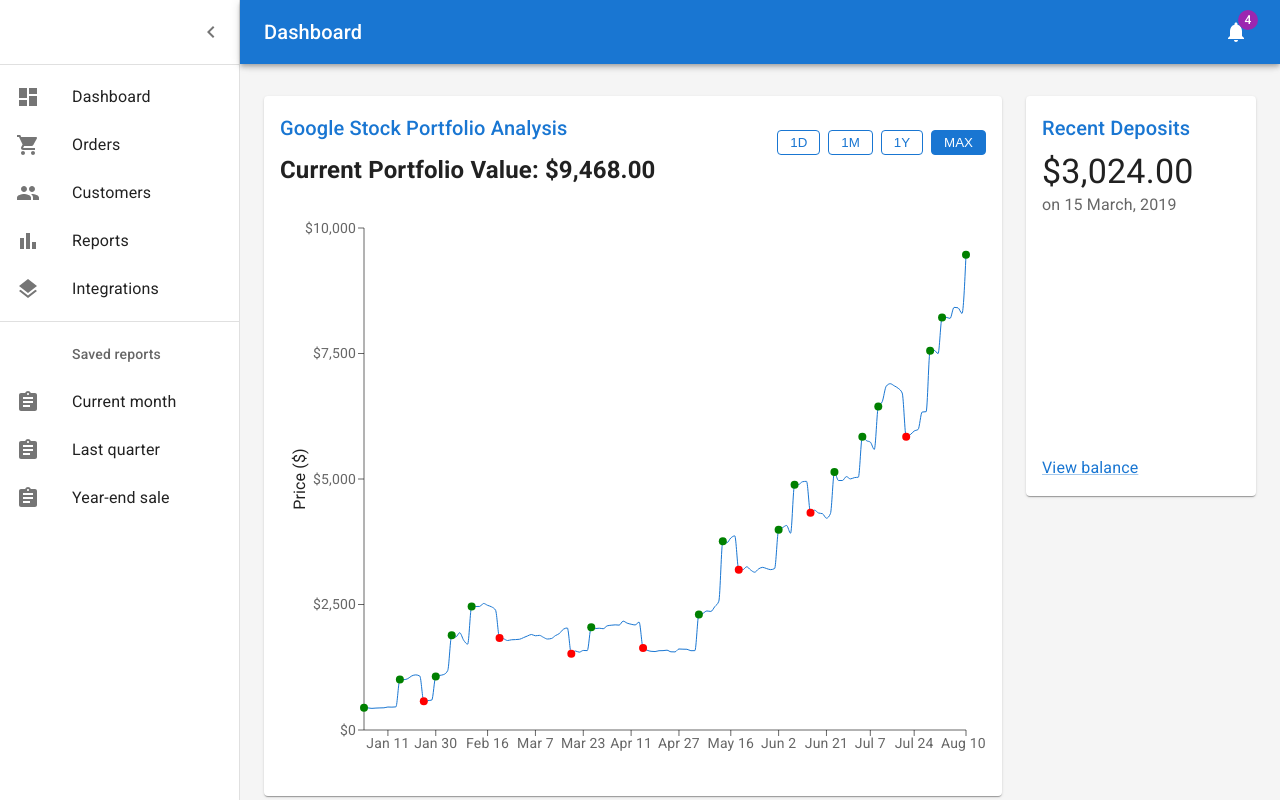
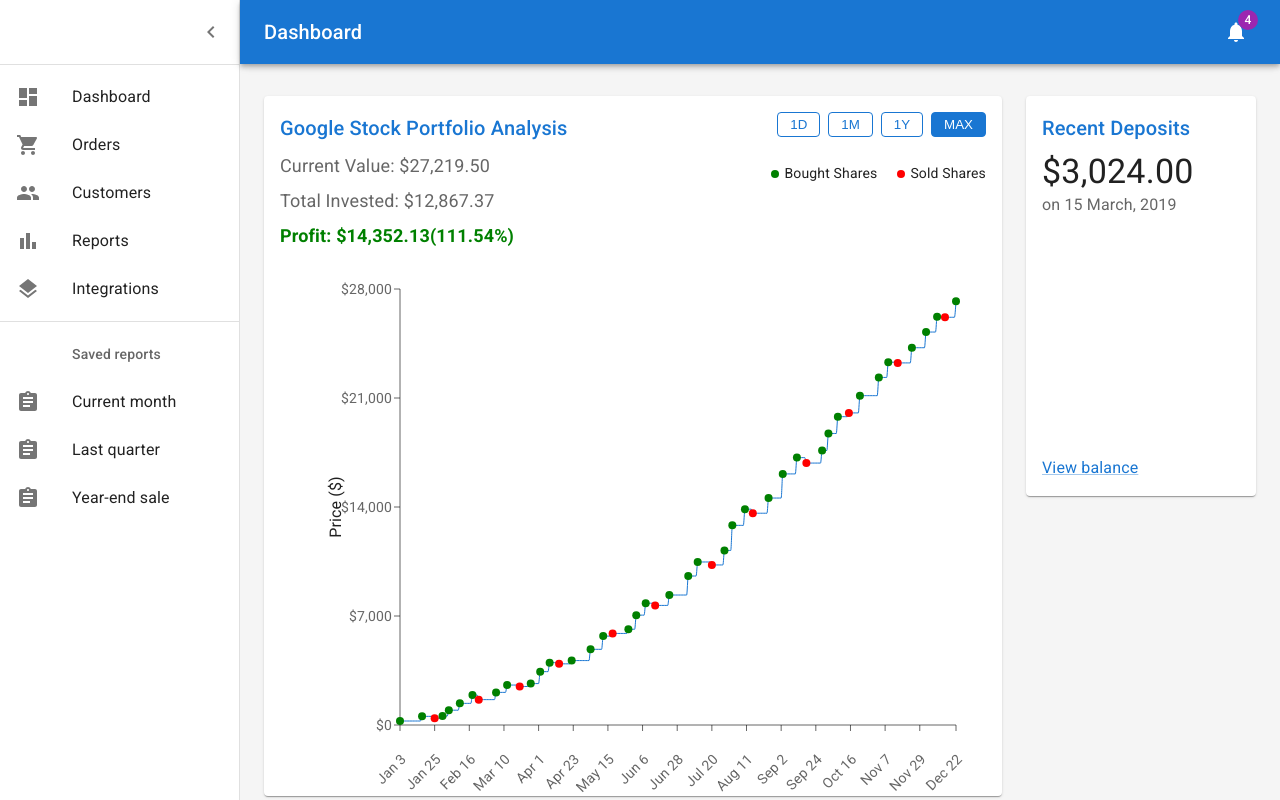
Before and after one commit to babajankhanp/stock-unlock-assignment, a React (Vite) app: page / in a window 1280 px wide. Built offline with nearby package versions, Linux system fonts and the light colour scheme.

Commit message:
added final changes

```diff
--- a/src/Chart.tsx
+++ b/src/Chart.tsx
@@ -2,7 +2,6 @@
 import { useTheme } from '@mui/material/styles';
 import { LineChart, Line, XAxis, YAxis, Label, ResponsiveContainer, Tooltip } from 'recharts';
 import Title from './Title';
-import GoogleStocksData from "./utils/stocksTransactions.json";
 
 interface Transaction {
   action: 'B' | 'S';
@@ -15,364 +14,76 @@
 const stockToTransactions = {
   'GOOGL': [
     // January
-    {
-      'action': 'B',
-      'date': '2023-01-03',
-      'positionAveragePrice': null,
-      'price': 85.31,
-      'quantity': 5,
-    },
-    {
-      'action': 'B',
-      'date': '2023-01-17',
-      'positionAveragePrice': null,
-      'price': 92.4,
-      'quantity': 6,
-    },
-    {
-      'action': 'S',
-      'date': '2023-01-25',
-      'positionAveragePrice': 88.85,
-      'price': 110.25,
-      'quantity': 5,
-    },
-    {
-      'action': 'B',
-      'date': '2023-01-30',
-      'positionAveragePrice': null,
-      'price': 95.75,
-      'quantity': 5,
-    },
+    { 'action': 'B', 'date': '2023-01-03', 'positionAveragePrice': null, 'price': 85.31, 'quantity': 3 },
+    { 'action': 'B', 'date': '2023-01-17', 'positionAveragePrice': null, 'price': 92.4, 'quantity': 3 },
+    { 'action': 'S', 'date': '2023-01-25', 'positionAveragePrice': 88.85, 'price': 110.25, 'quantity': 2 },
+    { 'action': 'B', 'date': '2023-01-30', 'positionAveragePrice': null, 'price': 95.75, 'quantity': 2 },
 
     // February
-    {
-      'action': 'B',
-      'date': '2023-02-03',
-      'positionAveragePrice': null,
-      'price': 105.6,
-      'quantity': 7,
-    },
-    {
-      'action': 'B',
-      'date': '2023-02-10',
-      'positionAveragePrice': null,
-      'price': 115.8,
-      'quantity': 8,
-    },
-    {
-      'action': 'B',
-      'date': '2023-02-18',
-      'positionAveragePrice': null,
-      'price': 120.2,
-      'quantity': 10,
-    },
-    {
-      'action': 'S',
-      'date': '2023-02-22',
-      'positionAveragePrice': 107.2,
-      'price': 125.3,
-      'quantity': 6,
-    },
+    { 'action': 'B', 'date': '2023-02-03', 'positionAveragePrice': null, 'price': 105.6, 'quantity': 3 },
+    { 'action': 'B', 'date': '2023-02-10', 'positionAveragePrice': null, 'price': 115.8, 'quantity': 3 },
+    { 'action': 'B', 'date': '2023-02-18', 'positionAveragePrice': null, 'price': 120.2, 'quantity': 4 },
+    { 'action': 'S', 'date': '2023-02-22', 'positionAveragePrice': 107.2, 'price': 125.3, 'quantity': 3 },
 
     // March
-    {
-      'action': 'B',
-      'date': '2023-03-05',
-      'positionAveragePrice': null,
-      'price': 130.9,
-      'quantity': 7,
-    },
-    {
-      'action': 'B',
-      'date': '2023-03-12',
-      'positionAveragePrice': null,
-      'price': 135.0,
-      'quantity': 9,
-    },
-    {
-      'action': 'S',
-      'date': '2023-03-20',
-      'positionAveragePrice': 120.0,
-      'price': 145.5,
-      'quantity': 5,
-    },
-    {
-      'action': 'B',
-      'date': '2023-03-27',
-      'positionAveragePrice': null,
-      'price': 140.0,
-      'quantity': 5,
-    },
+    { 'action': 'B', 'date': '2023-03-05', 'positionAveragePrice': null, 'price': 130.9, 'quantity': 3 },
+    { 'action': 'B', 'date': '2023-03-12', 'positionAveragePrice': null, 'price': 135.0, 'quantity': 3 },
+    { 'action': 'S', 'date': '2023-03-20', 'positionAveragePrice': 120.0, 'price': 145.5, 'quantity': 2 },
+    { 'action': 'B', 'date': '2023-03-27', 'positionAveragePrice': null, 'price': 140.0, 'quantity': 2 },
 
     // April
-    {
-      'action': 'B',
-      'date': '2023-04-02',
-      'positionAveragePrice': null,
-      'price': 155.75,
-      'quantity': 10,
-    },
-    {
-      'action': 'B',
-      'date': '2023-04-08',
-      'positionAveragePrice': null,
-      'price': 160.2,
-      'quantity': 8,
-    },
-    {
-      'action': 'S',
-      'date': '2023-04-14',
-      'positionAveragePrice': 158.0,
-      'price': 170.8,
-      'quantity': 5,
-    },
-    {
-      'action': 'B',
-      'date': '2023-04-22',
-      'positionAveragePrice': null,
-      'price': 165.5,
-      'quantity': 6,
-    },
+    { 'action': 'B', 'date': '2023-04-02', 'positionAveragePrice': null, 'price': 155.75, 'quantity': 3 },
+    { 'action': 'B', 'date': '2023-04-08', 'positionAveragePrice': null, 'price': 160.2, 'quantity': 3 },
+    { 'action': 'S', 'date': '2023-04-14', 'positionAveragePrice': 158.0, 'price': 170.8, 'quantity': 2 },
+    { 'action': 'B', 'date': '2023-04-22', 'positionAveragePrice': null, 'price': 165.5, 'quantity': 2 },
 
     // May
-    {
-      'action': 'B',
-      'date': '2023-05-04',
-      'positionAveragePrice': null,
-      'price': 180.0,
-      'quantity': 7,
-    },
-    {
-      'action': 'B',
-      'date': '2023-05-12',
-      'positionAveragePrice': null,
-      'price': 190.3,
-      'quantity': 10,
-    },
-    {
-      'action': 'S',
-      'date': '2023-05-18',
-      'positionAveragePrice': 185.0,
-      'price': 210.0,
-      'quantity': 6,
-    },
-    {
-      'action': 'B',
-      'date': '2023-05-28',
-      'positionAveragePrice': null,
-      'price': 205.0,
-      'quantity': 5,
-    },
+    { 'action': 'B', 'date': '2023-05-04', 'positionAveragePrice': null, 'price': 180.0, 'quantity': 2 },
+    { 'action': 'B', 'date': '2023-05-12', 'positionAveragePrice': null, 'price': 190.3, 'quantity': 3 },
+    { 'action': 'S', 'date': '2023-05-18', 'positionAveragePrice': 185.0, 'price': 210.0, 'quantity': 2 },
+    { 'action': 'B', 'date': '2023-05-28', 'positionAveragePrice': null, 'price': 205.0, 'quantity': 2 },
 
     // June
-    {
-      'action': 'B',
-      'date': '2023-06-02',
-      'positionAveragePrice': null,
-      'price': 220.5,
-      'quantity': 6,
-    },
-    {
-      'action': 'B',
-      'date': '2023-06-08',
-      'positionAveragePrice': null,
-      'price': 230.0,
-      'quantity': 8,
-    },
-    {
-      'action': 'S',
-      'date': '2023-06-14',
-      'positionAveragePrice': 215.0,
-      'price': 240.0,
-      'quantity': 5,
-    },
-    {
-      'action': 'B',
-      'date': '2023-06-23',
-      'positionAveragePrice': null,
-      'price': 245.5,
-      'quantity': 7,
-    },
+    { 'action': 'B', 'date': '2023-06-02', 'positionAveragePrice': null, 'price': 220.5, 'quantity': 2 },
+    { 'action': 'B', 'date': '2023-06-08', 'positionAveragePrice': null, 'price': 230.0, 'quantity': 2 },
+    { 'action': 'S', 'date': '2023-06-14', 'positionAveragePrice': 215.0, 'price': 240.0, 'quantity': 2 },
+    { 'action': 'B', 'date': '2023-06-23', 'positionAveragePrice': null, 'price': 245.5, 'quantity': 2 },
 
     // July
-    {
-      'action': 'B',
-      'date': '2023-07-05',
-      'positionAveragePrice': null,
-      'price': 265.75,
-      'quantity': 6,
-    },
-    {
-      'action': 'B',
-      'date': '2023-07-11',
-      'positionAveragePrice': null,
-      'price': 275.5,
-      'quantity': 7,
-    },
-    {
-      'action': 'S',
-      'date': '2023-07-20',
-      'positionAveragePrice': 260.0,
-      'price': 285.5,
-      'quantity': 6,
-    },
-    {
-      'action': 'B',
-      'date': '2023-07-28',
-      'positionAveragePrice': null,
-      'price': 295.0,
-      'quantity': 8,
-    },
+    { 'action': 'B', 'date': '2023-07-05', 'positionAveragePrice': null, 'price': 265.75, 'quantity': 2 },
+    { 'action': 'B', 'date': '2023-07-11', 'positionAveragePrice': null, 'price': 275.5, 'quantity': 2 },
+    { 'action': 'S', 'date': '2023-07-20', 'positionAveragePrice': 260.0, 'price': 285.5, 'quantity': 2 },
+    { 'action': 'B', 'date': '2023-07-28', 'positionAveragePrice': null, 'price': 295.0, 'quantity': 2 },
 
     // August
-    {
-      'action': 'B',
-      'date': '2023-08-02',
-      'positionAveragePrice': null,
-      'price': 320.5,
-      'quantity': 7,
-    },
-    {
-      'action': 'B',
-      'date': '2023-08-10',
-      'positionAveragePrice': null,
-      'price': 330.0,
-      'quantity': 8,
-    },
-    {
-      'action': 'S',
-      'date': '2023-08-15',
-      'positionAveragePrice': 320.0,
-      'price': 340.0,
-      'quantity': 5,
-    },
-    {
-      'action': 'B',
-      'date': '2023-08-25',
-      'positionAveragePrice': null,
-      'price': 355.5,
-      'quantity': 6,
-    },
+    { 'action': 'B', 'date': '2023-08-02', 'positionAveragePrice': null, 'price': 320.5, 'quantity': 2 },
+    { 'action': 'B', 'date': '2023-08-10', 'positionAveragePrice': null, 'price': 330.0, 'quantity': 2 },
+    { 'action': 'S', 'date': '2023-08-15', 'positionAveragePrice': 320.0, 'price': 340.0, 'quantity': 2 },
+    { 'action': 'B', 'date': '2023-08-25', 'positionAveragePrice': null, 'price': 355.5, 'quantity': 1 },
 
     // September
-    {
-      'action': 'B',
-      'date': '2023-09-03',
-      'positionAveragePrice': null,
-      'price': 375.0,
-      'quantity': 7,
-    },
-    {
-      'action': 'B',
-      'date': '2023-09-12',
-      'positionAveragePrice': null,
-      'price': 390.25,
-      'quantity': 5,
-    },
-    {
-      'action': 'S',
-      'date': '2023-09-18',
-      'positionAveragePrice': 385.0,
-      'price': 400.5,
-      'quantity': 6,
-    },
-    {
-      'action': 'B',
-      'date': '2023-09-28',
-      'positionAveragePrice': null,
-      'price': 410.0,
-      'quantity': 8,
-    },
+    { 'action': 'B', 'date': '2023-09-03', 'positionAveragePrice': null, 'price': 375.0, 'quantity': 2 },
+    { 'action': 'B', 'date': '2023-09-12', 'positionAveragePrice': null, 'price': 390.25, 'quantity': 1 },
+    { 'action': 'S', 'date': '2023-09-18', 'positionAveragePrice': 385.0, 'price': 400.5, 'quantity': 2 },
+    { 'action': 'B', 'date': '2023-09-28', 'positionAveragePrice': null, 'price': 410.0, 'quantity': 1 },
 
     // October
-    {
-      'action': 'B',
-      'date': '2023-10-02',
-      'positionAveragePrice': null,
-      'price': 425.5,
-      'quantity': 7,
-    },
-    {
-      'action': 'B',
-      'date': '2023-10-08',
-      'positionAveragePrice': null,
-      'price': 440.0,
-      'quantity': 5,
-    },
-    {
-      'action': 'S',
-      'date': '2023-10-15',
-      'positionAveragePrice': 420.0,
-      'price': 455.5,
-      'quantity': 4,
-    },
-    {
-      'action': 'B',
-      'date': '2023-10-22',
-      'positionAveragePrice': null,
-      'price': 470.0,
-      'quantity': 6,
-    },
+    { 'action': 'B', 'date': '2023-10-02', 'positionAveragePrice': null, 'price': 425.5, 'quantity': 1 },
+    { 'action': 'B', 'date': '2023-10-08', 'positionAveragePrice': null, 'price': 440.0, 'quantity': 1 },
+    { 'action': 'S', 'date': '2023-10-15', 'positionAveragePrice': 420.0, 'price': 455.5, 'quantity': 1 },
+    { 'action': 'B', 'date': '2023-10-22', 'positionAveragePrice': null, 'price': 470.0, 'quantity': 1 },
 
     // November
-    {
-      'action': 'B',
-      'date': '2023-11-03',
-      'positionAveragePrice': null,
-      'price': 485.25,
-      'quantity': 7,
-    },
-    {
-      'action': 'B',
-      'date': '2023-11-09',
-      'positionAveragePrice': null,
-      'price': 495.75,
-      'quantity': 6,
-    },
-    {
-      'action': 'S',
-      'date': '2023-11-15',
-      'positionAveragePrice': 475.0,
-      'price': 505.5,
-      'quantity': 5,
-    },
-    {
-      'action': 'B',
-      'date': '2023-11-24',
-      'positionAveragePrice': null,
-      'price': 515.5,
-      'quantity': 7,
-    },
+    { 'action': 'B', 'date': '2023-11-03', 'positionAveragePrice': null, 'price': 485.25, 'quantity': 1 },
+    { 'action': 'B', 'date': '2023-11-09', 'positionAveragePrice': null, 'price': 495.75, 'quantity': 1 },
+    { 'action': 'S', 'date': '2023-11-15', 'positionAveragePrice': 475.0, 'price': 505.5, 'quantity': 1 },
+    { 'action': 'B', 'date': '2023-11-24', 'positionAveragePrice': null, 'price': 515.5, 'quantity': 1 },
 
     // December
-    {
-      'action': 'B',
-      'date': '2023-12-03',
-      'positionAveragePrice': null,
-      'price': 525.75,
-      'quantity': 6,
-    },
-    {
-      'action': 'B',
-      'date': '2023-12-10',
-      'positionAveragePrice': null,
-      'price': 535.0,
-      'quantity': 8,
-    },
-    {
-      'action': 'S',
-      'date': '2023-12-15',
-      'positionAveragePrice': 520.0,
-      'price': 545.5,
-      'quantity': 4,
-    },
-    {
-      'action': 'B',
-      'date': '2023-12-22',
-      'positionAveragePrice': null,
-      'price': 555.5,
-      'quantity': 5,
-    },
+    { 'action': 'B', 'date': '2023-12-03', 'positionAveragePrice': null, 'price': 525.75, 'quantity': 1 },
+    { 'action': 'B', 'date': '2023-12-10', 'positionAveragePrice': null, 'price': 535.0, 'quantity': 1 },
+    { 'action': 'S', 'date': '2023-12-15', 'positionAveragePrice': 520.0, 'price': 545.5, 'quantity': 1 },
+    { 'action': 'B', 'date': '2023-12-22', 'positionAveragePrice': null, 'price': 555.5, 'quantity': 1 },
   ] as Transaction[],
 };
 
@@ -397,10 +108,7 @@
   }
 };
 
-function transformStockData(
-  data: Record<string, { close: number; timestamp: number }>,
-  transactions: Transaction[]
-) {
+function transformStockData(transactions: Transaction[]) {
   // Sort transactions by date
   const sortedTransactions = [...transactions].sort(
     (a, b) => new Date(a.date).getTime() - new Date(b.date).getTime()
@@ -409,24 +117,16 @@
   let netSharesOwned = 0;  // Track net shares owned
   let totalInvestment = 0; // Track total investment amount
 
-  // Convert data entries to array and sort by timestamp
-  const sortedData = Object.entries(data)
-    .map(([timestamp, values]) => ({
-      timestamp: parseInt(timestamp),
-      ...values
-    }))
-    .sort((a, b) => a.timestamp - b.timestamp);
+  // Create array of dates between first and last transaction
+  const startDate = new Date(sortedTransactions[0].date);
+  const endDate = new Date(sortedTransactions[sortedTransactions.length - 1].date);
+  const dailyData = [];
 
-  return sortedData
-    .map((values) => {
-      const currentDate = formatDate(values.timestamp);
-      const currentPrice = values.close;
+  for (let currentDate = new Date(startDate); currentDate <= endDate; currentDate.setDate(currentDate.getDate() + 1)) {
+    const currentDateStr = currentDate.toISOString().split('T')[0];
 
     // Find if there's a transaction on this date
-      const transaction = sortedTransactions.find(t => {
-        const transactionDate = formatDate(t.date);
-        return transactionDate === currentDate;
-      });
+    const transaction = sortedTransactions.find(t => t.date === currentDateStr);
 
     try {
       // Update portfolio based on transaction
@@ -437,12 +137,15 @@
         } else if (transaction.action === 'S') {
           netSharesOwned -= transaction.quantity;
           // Calculate realized gain/loss
-            const saleProceeds = transaction.quantity * transaction.price;
           totalInvestment = (netSharesOwned > 0)
             ? (totalInvestment * (netSharesOwned / (netSharesOwned + transaction.quantity)))
             : 0;
         }
       }
+
+      // Use transaction price or previous day's price
+      const currentPrice: number = transaction ? transaction.price :
+        (dailyData.length > 0 ? dailyData[dailyData.length - 1].price : sortedTransactions[0].price);
 
       // Calculate current market value of remaining shares
       const portfolioValue = netSharesOwned * currentPrice;
@@ -450,52 +153,36 @@
       // Calculate unrealized gain/loss
       const unrealizedGainLoss = portfolioValue - totalInvestment;
 
-        const displayDate = new Date(values.timestamp * 1000)
-          .toLocaleDateString('en-US', {
+      const displayDate = currentDate.toLocaleDateString('en-US', {
         year: 'numeric',
         month: 'short',
         day: 'numeric'
       });
 
-        return {
+      dailyData.push({
         date: displayDate,
         price: currentPrice,
         portfolioValue: portfolioValue,
         sharesOwned: netSharesOwned,
         unrealizedGainLoss: unrealizedGainLoss,
+        totalInvestment: totalInvestment,
         transaction: transaction ? {
           action: transaction.action,
           price: transaction.price,
           quantity: transaction.quantity
         } : null
-        };
+      });
+
     } catch (error) {
       console.error('Error processing data point:', {
-          date: currentDate,
-          currentPrice,
+        date: currentDateStr,
         transaction,
         error
       });
-        return {
-          date: new Date(values.timestamp * 1000).toLocaleDateString(),
-          price: currentPrice,
-          portfolioValue: netSharesOwned * currentPrice,
-          sharesOwned: netSharesOwned,
-          unrealizedGainLoss: 0,
-          transaction: null
-        };
     }
-    })
-    .filter(item => {
-      try {
-        const firstTransactionDate = formatDate(sortedTransactions[0].date);
-        const itemDate = formatDate(new Date(item.date).getTime() / 1000);
-        return itemDate >= firstTransactionDate;
-      } catch (error) {
-        console.error('Date filtering error:', error);
-        return false;
   }
-    });
+
+  return dailyData;
 }
 
 // Add this type near the top of the file
@@ -508,6 +195,7 @@
     portfolioValue: number;
     sharesOwned: number;
     unrealizedGainLoss: number;
+    totalInvestment: number;
     transaction: { action: string; price: number; quantity: number } | null;
   }>>([]);
   const [selectedRange, setSelectedRange] = React.useState<TimeRange>('MAX');
@@ -536,8 +224,13 @@
   }, []);
 
   React.useEffect(() => {
-    const transformedData = transformStockData(GoogleStocksData, stockToTransactions.GOOGL);
+    try {
+      const transformedData = transformStockData(stockToTransactions.GOOGL);
+      console.log('Transformed Data:', transformedData); // For debugging
       setStockData(transformedData);
+    } catch (error) {
+      console.error('Error transforming stock data:', error);
+    }
   }, []);
 
   // Add the TimeRangeSelector component
@@ -627,24 +320,87 @@
       <div style={{
         display: 'flex',
         justifyContent: 'space-between',
-        alignItems: 'center',
+        alignItems: 'flex-start',
         marginBottom: '20px'
       }}>
         <div>
-          <Title>Google Stock Portfolio  Analysis</Title>
+          <Title>Google Stock Portfolio Analysis</Title>
           <div style={{
-            fontSize: '24px',
-            fontWeight: 'bold',
-            color: theme.palette.text.primary,
+            display: 'flex',
+            flexDirection: 'column',
+            gap: '8px',
             marginTop: '8px'
           }}>
-            Current Portfolio Value: ${currentPortfolioValue.toLocaleString('en-US', {
+            <div style={{
+              fontSize: '18px',
+              color: theme.palette.text.secondary,
+            }}>
+              Current Value: ${currentPortfolioValue.toLocaleString('en-US', {
                 minimumFractionDigits: 2,
                 maximumFractionDigits: 2
               })}
             </div>
+            {stockData.length > 0 && (
+              <>
+                <div style={{
+                  fontSize: '18px',
+                  color: theme.palette.text.secondary,
+                }}>
+                  Total Invested: ${stockData[stockData.length - 1].totalInvestment.toLocaleString('en-US', {
+                    minimumFractionDigits: 2,
+                    maximumFractionDigits: 2
+                  })}
                 </div>
+                <div style={{
+                  fontSize: '18px',
+                  fontWeight: 'bold',
+                  color: stockData[stockData.length - 1].unrealizedGainLoss >= 0 ? 'green' : 'red',
+                }}>
+                  {stockData[stockData.length - 1].unrealizedGainLoss >= 0 ? 'Profit' : 'Loss'}: $
+                  {Math.abs(stockData[stockData.length - 1].unrealizedGainLoss).toLocaleString('en-US', {
+                    minimumFractionDigits: 2,
+                    maximumFractionDigits: 2
+                  })}
+                  ({((stockData[stockData.length - 1].unrealizedGainLoss /
+                     stockData[stockData.length - 1].totalInvestment) * 100).toFixed(2)}%)
+                </div>
+              </>
+            )}
+          </div>
+        </div>
+        <div style={{
+          display: 'flex',
+          flexDirection: 'column',
+          alignItems: 'flex-end',
+          gap: '10px'
+        }}>
           <TimeRangeSelector />
+          <div style={{
+            display: 'flex',
+            alignItems: 'center',
+            gap: '20px',
+            fontSize: '14px'
+          }}>
+            <div style={{ display: 'flex', alignItems: 'center', gap: '5px' }}>
+              <div style={{
+                width: '8px',
+                height: '8px',
+                borderRadius: '50%',
+                backgroundColor: 'green'
+              }} />
+              <span>Bought Shares</span>
+            </div>
+            <div style={{ display: 'flex', alignItems: 'center', gap: '5px' }}>
+              <div style={{
+                width: '8px',
+                height: '8px',
+                borderRadius: '50%',
+                backgroundColor: 'red'
+              }} />
+              <span>Sold Shares</span>
+            </div>
+          </div>
+        </div>
       </div>
 
       {/* Chart container with increased height */}
@@ -654,15 +410,16 @@
             data={filteredData}
             margin={{
               top: 20,
-              right: 20,
-              bottom: 20,
-              left: 24,
+              right: 30,
+              bottom: 60,
+              left: 60,
             }}
           >
             <XAxis
               dataKey="date"
               stroke={theme.palette.text.secondary}
               style={theme.typography.body2}
+              height={60}
               tickFormatter={(value) => {
                 const date = new Date(value);
                 return date.toLocaleDateString('en-US', {
@@ -670,6 +427,10 @@
                   day: 'numeric'
                 });
               }}
+              angle={-45}
+              textAnchor="end"
+              interval={'preserveStartEnd'}
+              dy={20}
             />
             <YAxis
               stroke={theme.palette.text.secondary}
```
Lines whose indentation alone changed are shown as unchanged.
